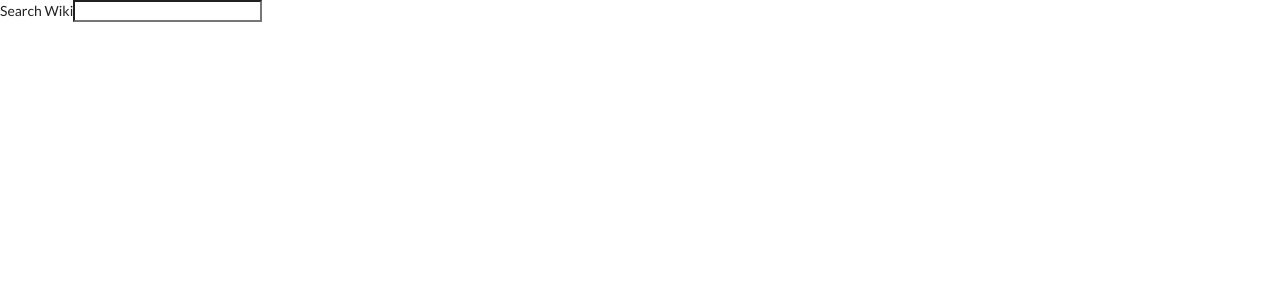
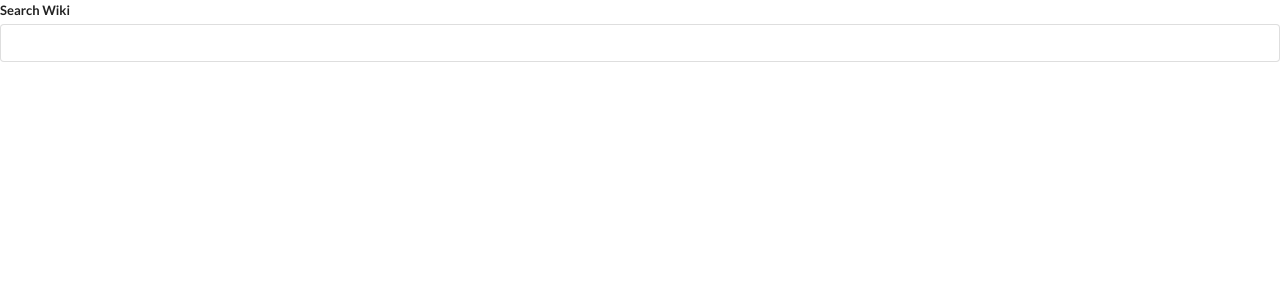
Before and after one commit to jeesewu/Widgets, a React (Create React App) app: page / in a window 1280 px wide. Shown: the top 300 px of the page. Built offline with nearby package versions, Linux system fonts and the light colour scheme.

Commit message:
add semanticUI style to Search.js

```diff
--- a/src/components/Search.js
+++ b/src/components/Search.js
@@ -25,22 +25,24 @@ const Search = () => {
 
   const renderedResults = results.map((result) => {
     return (
-      <li key={result.pageid}>
-        <a href={`https://en.wikipedia.org/?curid=${result.pageid}`}>
+      <div key={result.pageid} className="item">
+        <a href={`https://en.wikipedia.org?curid=${result.pageid}`}>
           <h3>{result.title}</h3>
         </a>
-        <p dangerouslySetInnerHTML={{ __html: result.snippet }}></p>
-      </li>
+        <span dangerouslySetInnerHTML={{ __html: result.snippet }}></span>
+      </div>
     );
   });
 
   return (
     <div>
-      <form onSubmit={handleFormSubmit}>
-        <label>Search Wiki</label>
-        <input type="text" value={term} onChange={handleTermChange} />
+      <form className="ui form" onSubmit={handleFormSubmit}>
+        <div className="field">
+          <label>Search Wiki</label>
+          <input value={term} onChange={handleTermChange} className="input" />
+        </div>
       </form>
-      <ul>{renderedResults}</ul>
+      <div className="ui celled list">{renderedResults}</div>
     </div>
   );
 };
```
